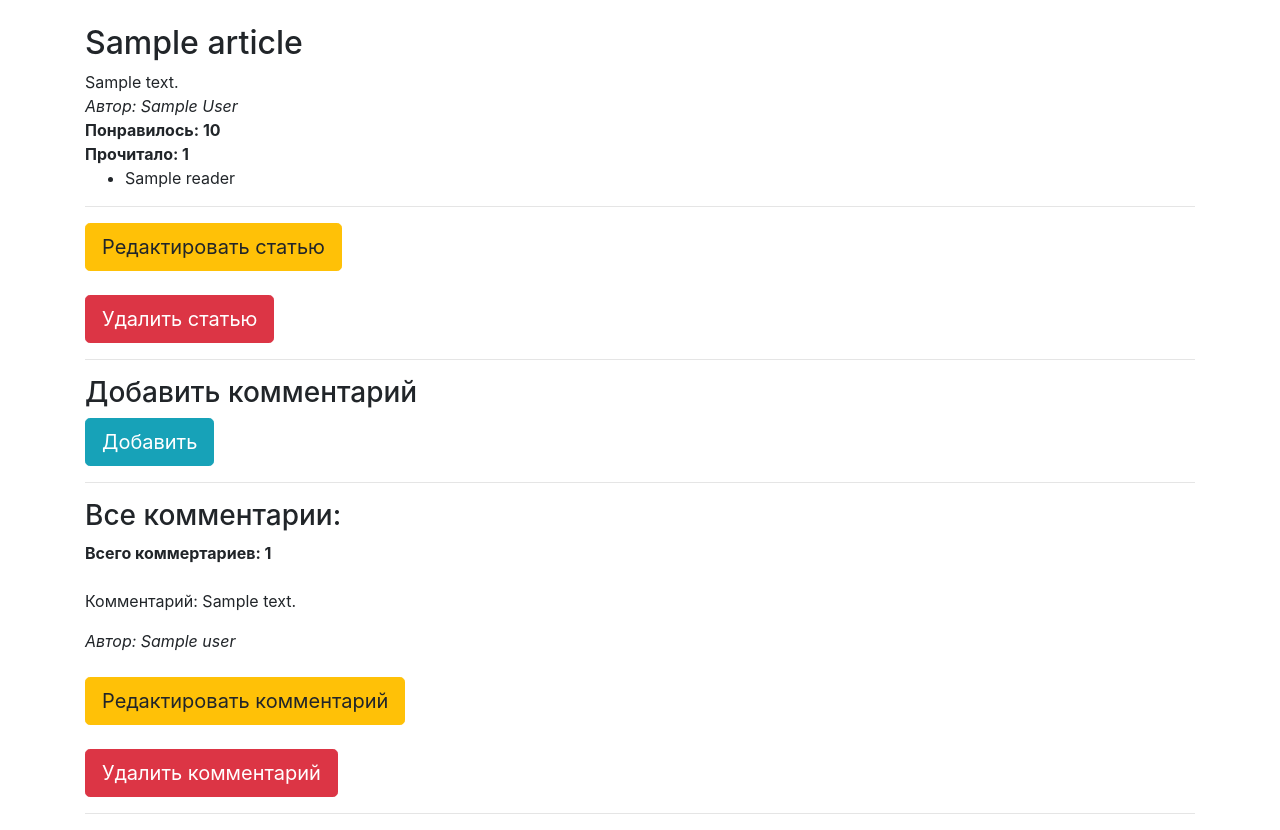
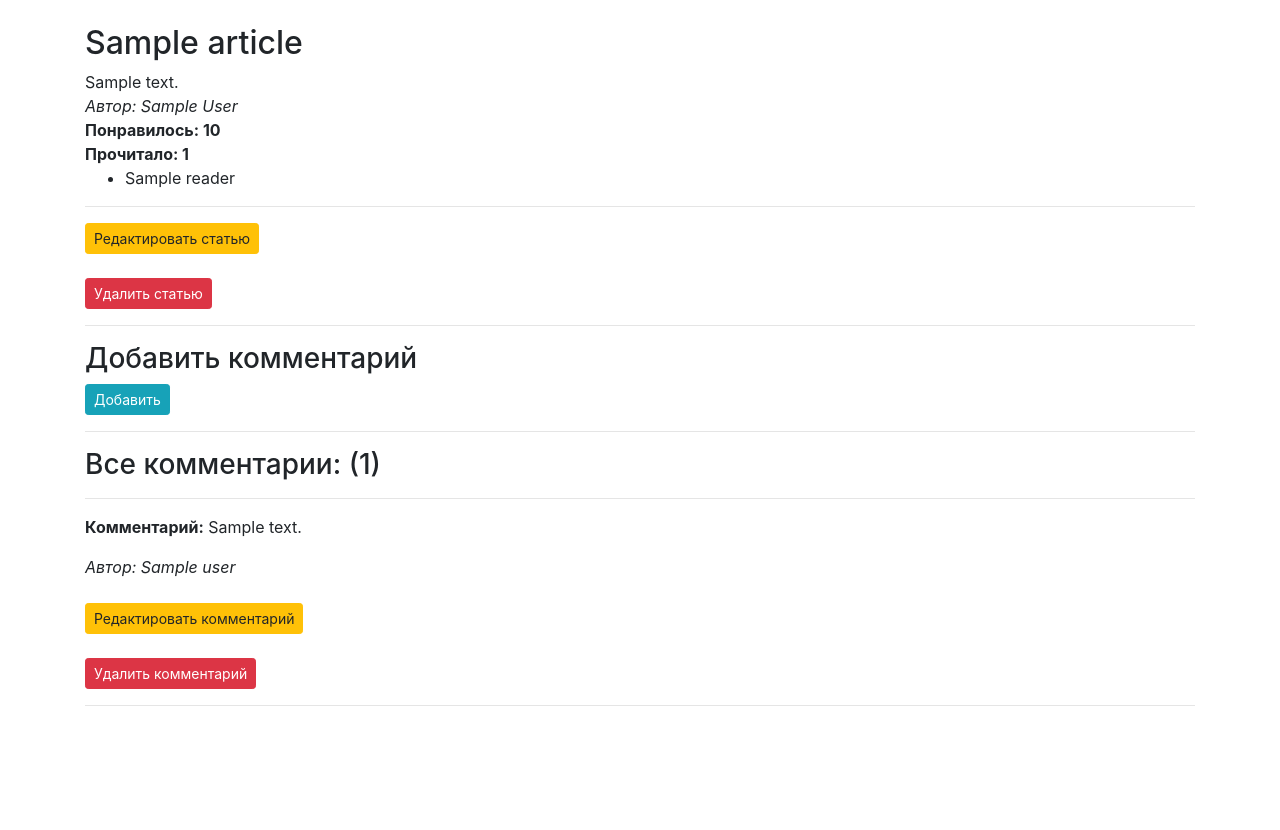
Before and after one commit to Ataiskih/blog, a Django app: template itblog/article/templates/article/article.html in a window 1280 px wide. Shown: the part 56-886 px from the top of the page. After the commit the page ends 762 px from the top, so only its background shows below. Run offline with Django 3.2, Linux system fonts and the light colour scheme; the template is opened without the code that fills it: most values are stand-ins (such as "Sample title", 1, 10 or a date in 2020); some libraries are stand-ins or nearby versions.

Commit message:
added css and logo

```diff
--- /dev/null
+++ b/itblog/article/static/main.css
@@ -0,0 +1,9 @@
+a {
+    color: black;
+    text-decoration: none;
+}
+
+a:hover {
+        color: darkblue;
+        text-decoration: none;
+}
--- a/itblog/article/templates/article/add_article.html
+++ b/itblog/article/templates/article/add_article.html
@@ -9,5 +9,9 @@
         {% bootstrap_form form %}
         <button class="btn btn-lg btn-info">Добавить</button>
     </form>
-
+<br>
+<br>
+<br>
+<br>
+<br>
 {% endblock %}
--- a/itblog/article/templates/article/article.html
+++ b/itblog/article/templates/article/article.html
@@ -16,14 +16,14 @@
     </ul>
     <hr>
         <a href="{% url 'edit-article' article.id %}"
-        class="btn btn-lg btn-warning">
+        class="btn btn-sm btn-warning">
             Редактировать статью
         </a>
     <br><br>
     <form method="POST">
         {% csrf_token %}
         <button name="delete_btn"
-            class="btn btn-lg btn-danger">
+            class="btn btn-sm btn-danger">
                 Удалить статью
         </button>
     </form>
@@ -33,25 +33,24 @@
         {% csrf_token %}
         {% bootstrap_form form %}
         <button name="add_comment_btn"
-        class="btn btn-lg btn-info">Добавить</button>
+        class="btn btn-sm btn-info">Добавить</button>
     </form>
     <hr>
-    <h3>Все комментарии:</h3>
-    <b>Всего коммертариев: {{ article.comments.count }}</b>
-    <br> <br>
+    <h3>Все комментарии: ({{ article.comments.count }})</h3>
+    <hr>
     {% for comment in article.comments.all %}
-        <p>Комментарий: {{ comment.text }}</p>
+        <p> <b> Комментарий:</b> {{ comment.text }}</p>
         <i>Автор: {{ comment.user }}</i>
         <br><br>
             <a href="{% url 'edit-comment' comment.id %}"
-                class="btn btn-lg btn-warning">
+                class="btn btn-sm btn-warning">
                     Редактировать комментарий
             </a>
             <br><br>
             <form action="{% url 'delete-comment' comment.id %}" method="POST">
                 {% csrf_token %}
                 <button
-                    class="btn btn-lg btn-danger">
+                    class="btn btn-sm btn-danger">
                         Удалить комментарий
                 </button>
 <hr>
--- a/itblog/article/templates/base.html
+++ b/itblog/article/templates/base.html
@@ -1,16 +1,18 @@
+{% load static %}
 <!DOCTYPE html>
 <html lang="en">
 <head>
     <meta charset="UTF-8">
     <meta name="viewport" content="width=device-width, initial-scale=1.0">
     <title>Itblog</title>
+    <link rel="icon" href="{% static 'icon.png' %}">
+    <link rel="stylesheet" href="https://stackpath.bootstrapcdn.com/bootstrap/4.5.0/css/bootstrap.min.css" integrity="sha384-9aIt2nRpC12Uk9gS9baDl411NQApFmC26EwAOH8WgZl5MYYxFfc+NcPb1dKGj7Sk" crossorigin="anonymous">
 
-    <link rel="stylesheet" href="https://stackpath.bootstrapcdn.com/bootstrap/4.5.0/css/bootstrap.min.css" integrity="sha384-9aIt2nRpC12Uk9gS9baDl411NQApFmC26EwAOH8WgZl5MYYxFfc+NcPb1dKGj7Sk" crossorigin="anonymous">
+    <link rel="stylesheet" href="{% static 'main.css' %}">
 
     <script src="https://code.jquery.com/jquery-3.5.1.slim.min.js" integrity="sha384-DfXdz2htPH0lsSSs5nCTpuj/zy4C+OGpamoFVy38MVBnE+IbbVYUew+OrCXaRkfj" crossorigin="anonymous"></script>
     <script src="https://cdn.jsdelivr.net/npm/popper.js@1.16.0/dist/umd/popper.min.js" integrity="sha384-Q6E9RHvbIyZFJoft+2mJbHaEWldlvI9IOYy5n3zV9zzTtmI3UksdQRVvoxMfooAo" crossorigin="anonymous"></script>
     <script src="https://stackpath.bootstrapcdn.com/bootstrap/4.5.0/js/bootstrap.min.js" integrity="sha384-OgVRvuATP1z7JjHLkuOU7Xw704+h835Lr+6QL9UvYjZE3Ipu6Tp75j7Bh/kR0JKI" crossorigin="anonymous"></script>
-
 </head>
 <body>
     <nav class="navbar navbar-expand-sm bg-dark navbar-dark">
```
Also changed, not shown: itblog/article/views.py (+4 -6 lines), itblog/article/static/icon.png (added), itblog/db.sqlite3.
